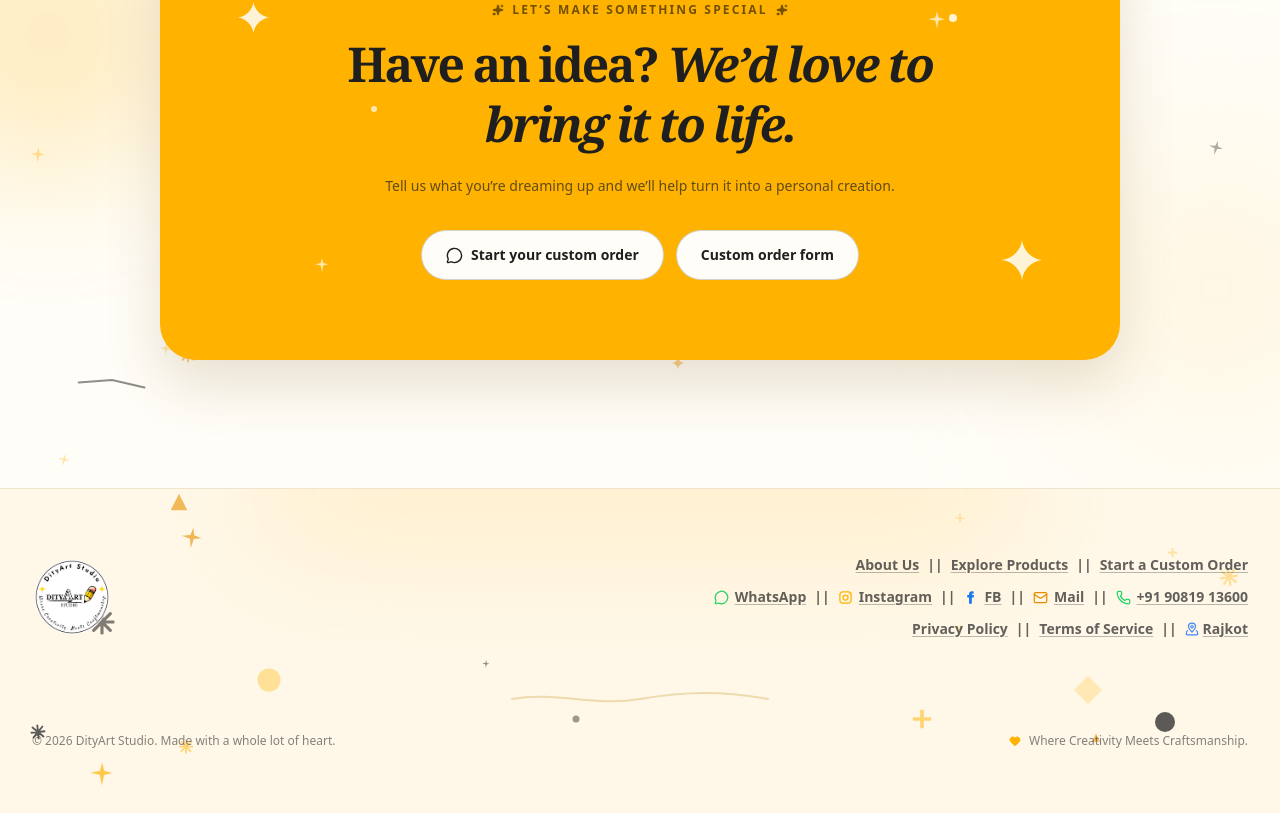
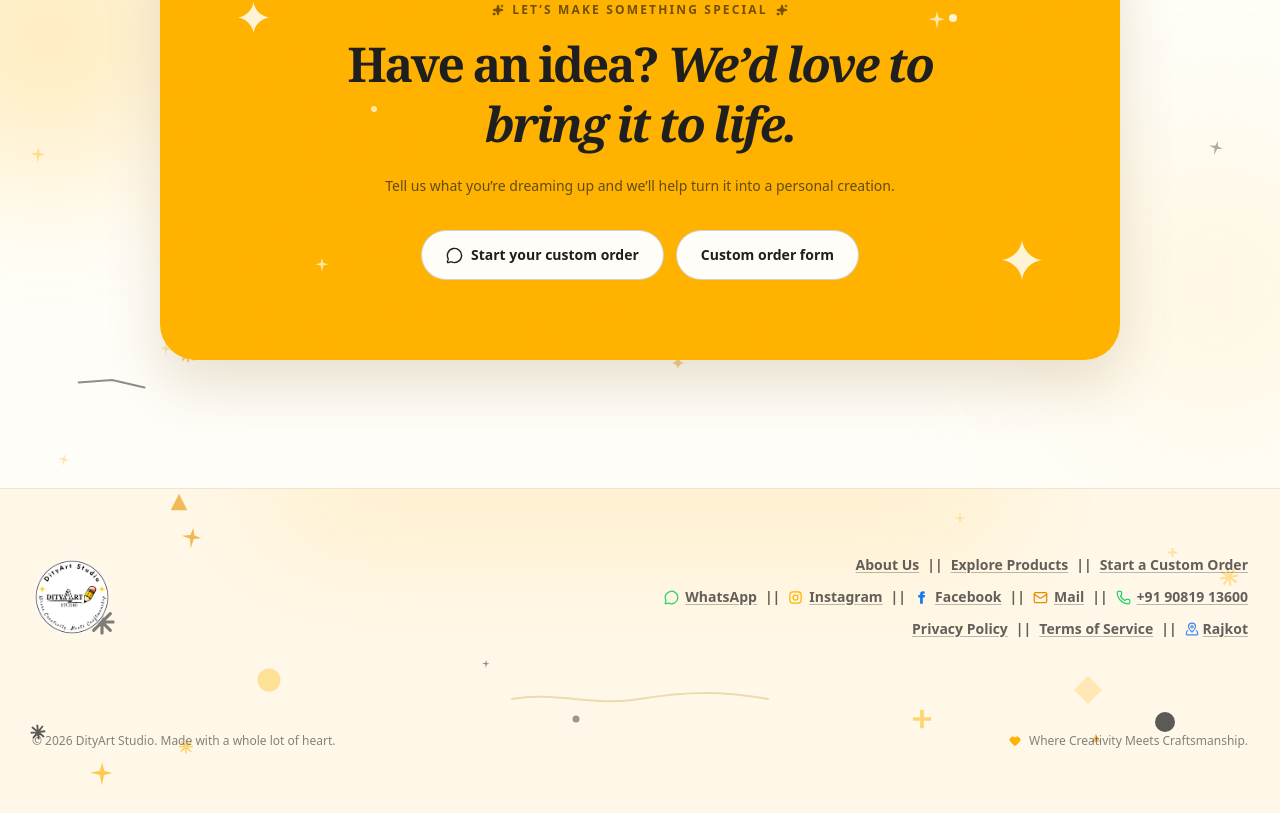
Before and after one commit to Vyom108/dityart-studio, a Next.js app: page / in a window 1280 px wide. Shown: the part 7327-8140 px from the top of the page. Built offline with nearby package versions, Linux system fonts and the light colour scheme.

Commit message:
Update footer

```diff
--- a/src/components/layout/Footer.tsx
+++ b/src/components/layout/Footer.tsx
@@ -135,7 +135,7 @@ export default function Footer() {
               className="group inline-flex items-center gap-1.5 whitespace-nowrap underline decoration-[#1f1f1f]/30 underline-offset-2 transition hover:text-[#e98d00]"
             >
               <FacebookMark />
-              FB
+              Facebook
             </a>
             <span aria-hidden>||</span>
             <a href={`mailto:${site.contact.email}`} className="inline-flex items-center gap-1.5 underline decoration-[#1f1f1f]/30 underline-offset-2 transition hover:text-[#e98d00]">
```
